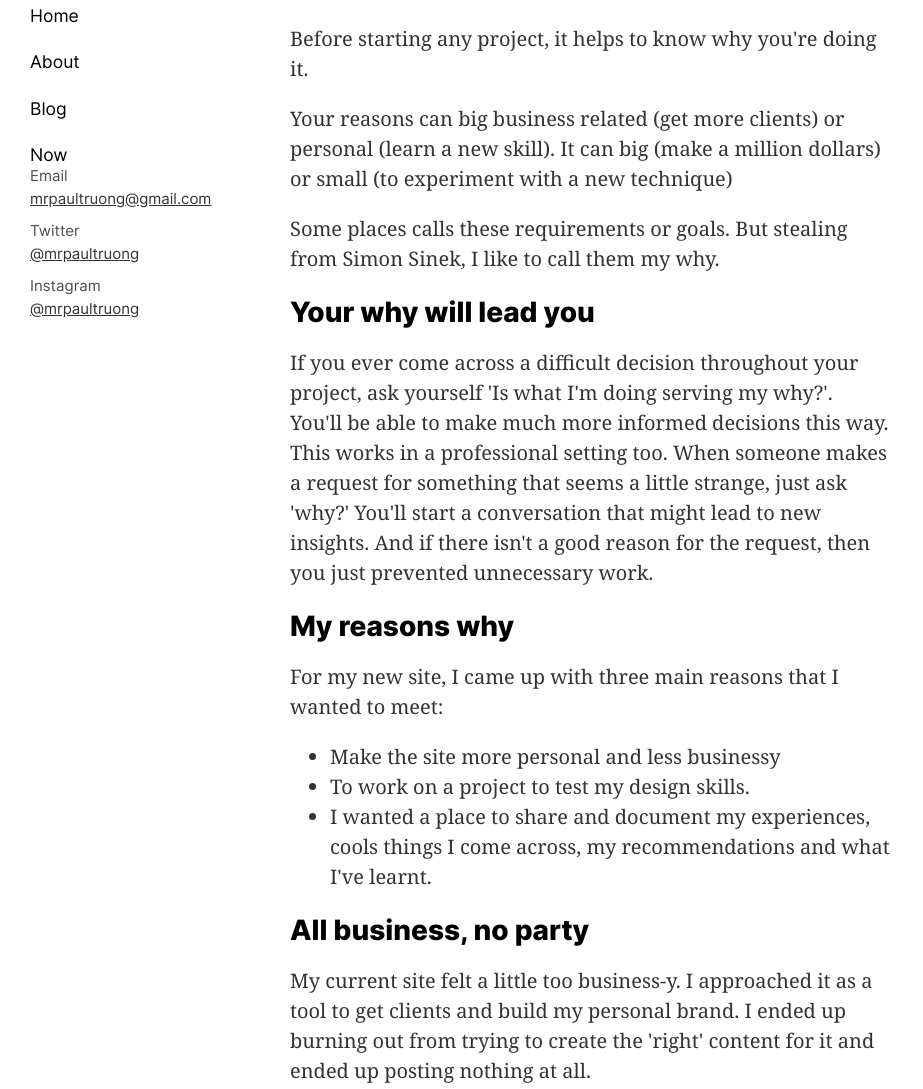
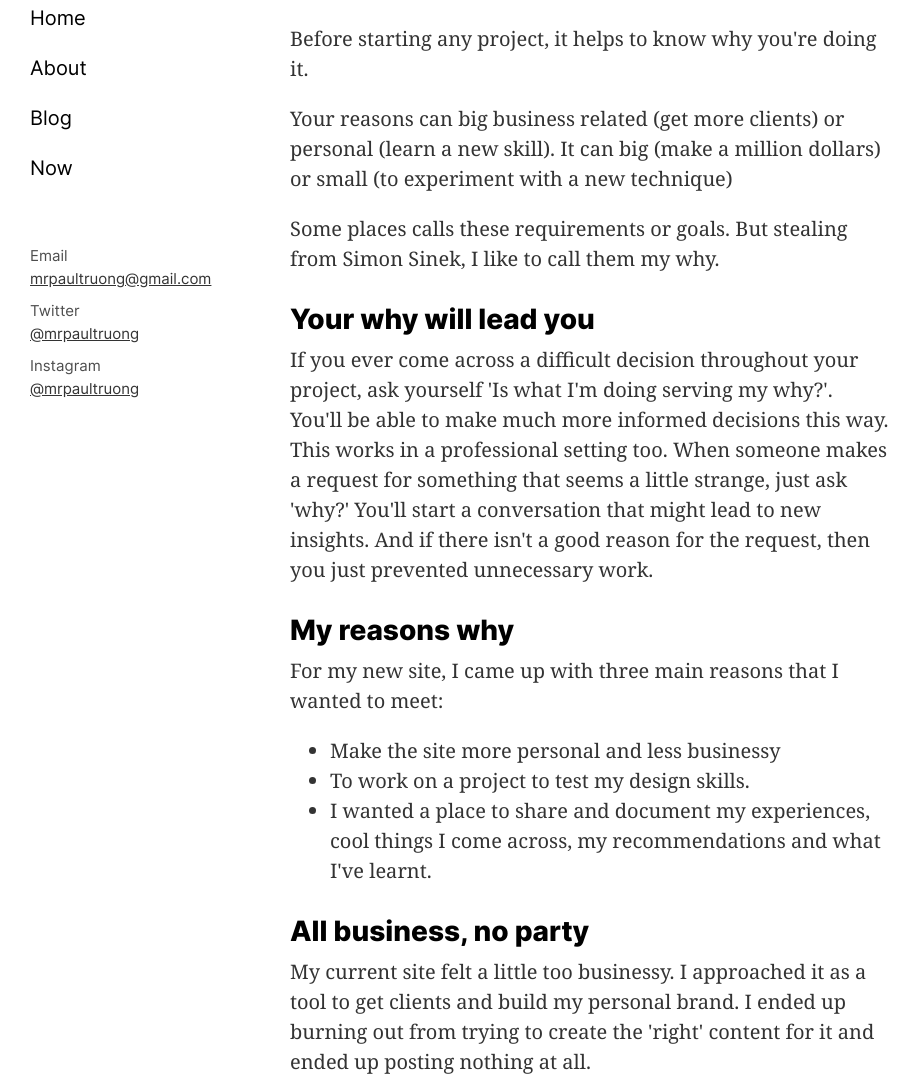
Before and after one commit to paulTruong/paultruong.me, a Gatsby site: page /reasons-wants-needs-and-why/ in a window 1280 px wide. Shown: the part 155-1244 px from the top of the page, without its empty margins (0-923 px from the left). Built offline with nearby package versions, Linux system fonts and the light colour scheme; Gatsby itself is replaced by a stand-in of ours.

Commit message:
Tweaked spacing and font sizes

```diff
--- a/content/blog/reasons-wants-needs-and-why/index.md
+++ b/content/blog/reasons-wants-needs-and-why/index.md
@@ -21,11 +21,11 @@ For my new site, I came up with three main reasons that I wanted to meet:
 
 - Make the site more personal and less businessy
 - To work on a project to test my design skills.
-- I wanted a place to share and document my experiences, cools things I come across, my recommendations and what I've learnt.
+- I wanted a place to share and document my experiences, cool things I come across, my recommendations and what I've learnt.
 
 ## All business, no party
 
-My current site felt a little too business-y. I approached it as a tool to get clients and build my personal brand. I ended up burning out from trying to create the 'right' content for it and ended up posting nothing at all.
+My current site felt a little too businessy. I approached it as a tool to get clients and build my personal brand. I ended up burning out from trying to create the 'right' content for it and ended up posting nothing at all.
 
 This time I want the site to be more me. I want this site to be a place where I can I write and share without the pressure of making part of a perfect content marketing strategy. I want to write interesting content that others can learn from and connect with.
 
--- a/src/components/MainMenu/mainmenu.module.css
+++ b/src/components/MainMenu/mainmenu.module.css
@@ -1,7 +1,6 @@
 .mainMenu {
   font-family: "Inter", "Lucida Sans Regular", "Lucida Grande",
     "Lucida Sans Unicode", Geneva, Verdana, sans-serif;
-  font-size: 0.875rem;
   margin: 0;
   padding: 0;
 }
--- a/src/components/layout.css
+++ b/src/components/layout.css
@@ -52,7 +52,7 @@ h1 {
 h2 {
   /* 22 */
   font-size: 1.375rem;
-  margin-bottom: 0.5rem;
+  margin: 1.5rem 0 0.5rem 0;
 }
 
 h3 {
@@ -73,6 +73,10 @@ h6 {
   font-size: 0.75rem;
 }
 
+h2 + p,
+h3 + p,
+h4 + p,
+h5 + p,
 p:first-of-type {
   margin-top: 0;
 }
--- a/src/components/layout.module.css
+++ b/src/components/layout.module.css
@@ -10,7 +10,7 @@
 
   .sidenav__footer {
     top: 0;
-    margin: 16rem 0 0 0;
+    margin: 20rem 0 0 0;
   }
 
   .content {
```
